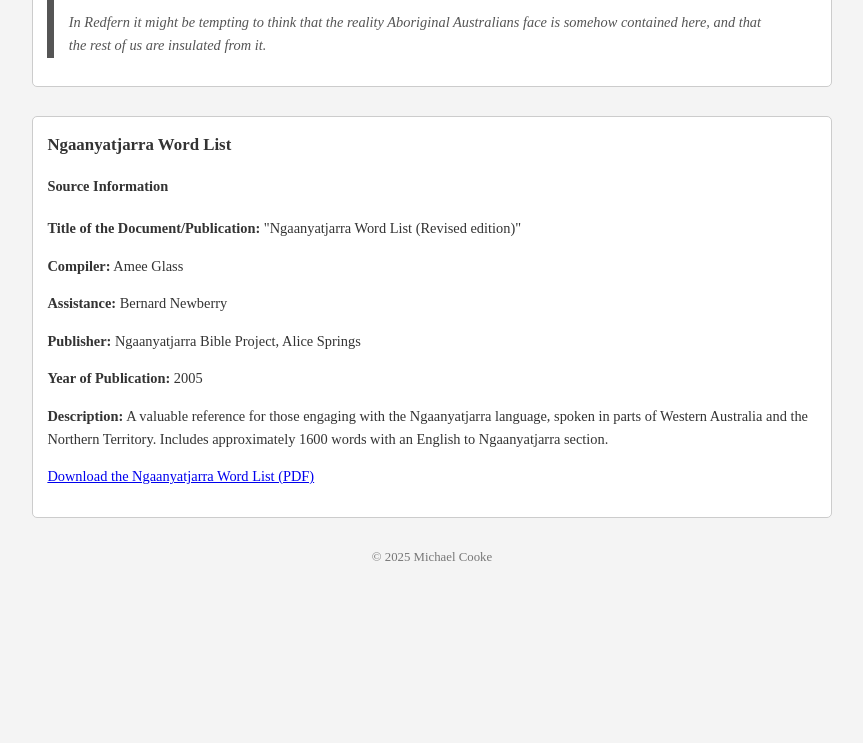
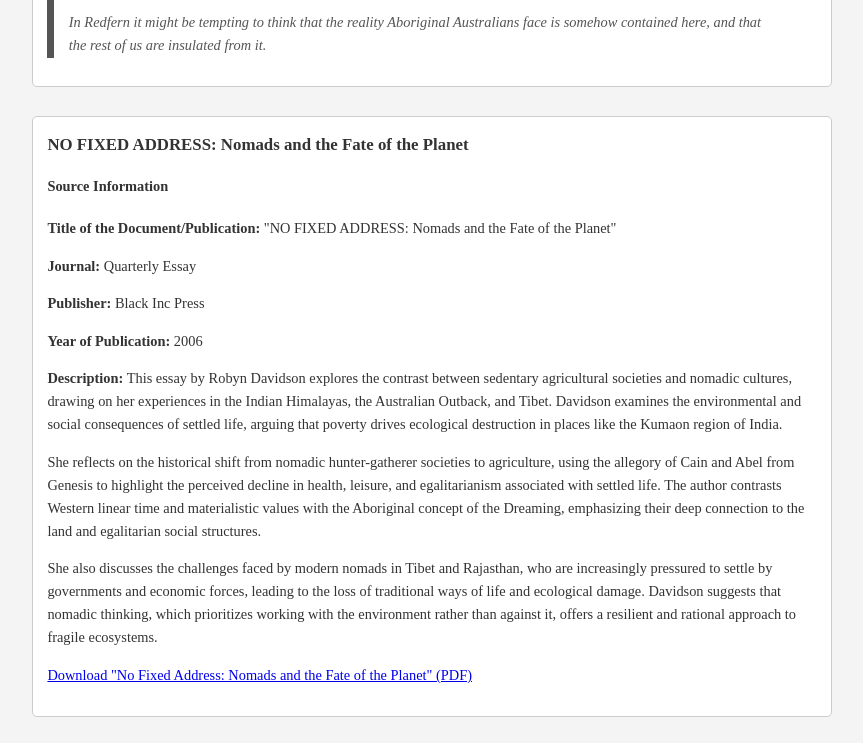
Before and after one commit to lesquid/michael-cooke-portfolio, a plain HTML site: page resources.html in a window 1280 px wide. Shown: the part 1080-1823 px from the top of the page, without its empty margins (208-1071 px from the left). Before the commit the page ends 1679 px from the top, so only its background shows below. Drawn offline with Linux system fonts and the light colour scheme.

Commit message:
Update resources.html
updated with Robyn Davidson's 2006 quarterly essay

```diff
--- a/resources.html
+++ b/resources.html
@@ -45,6 +45,25 @@
         </section>
 
         <section class="resource-item">
+            <h3>NO FIXED ADDRESS: Nomads and the Fate of the Planet</h3>
+            <div class="source-info">
+                <h4>Source Information</h4>
+                <p><strong>Title of the Document/Publication:</strong> "NO FIXED ADDRESS: Nomads and the Fate of the Planet"</p>
+                <p><strong>Journal:</strong> Quarterly Essay</p>
+                <p><strong>Publisher:</strong> Black Inc Press</p>
+                <p><strong>Year of Publication:</strong> 2006</p>
+                <p><strong>Description:</strong> This essay by Robyn Davidson explores the contrast between sedentary agricultural societies and nomadic cultures, drawing on her experiences in the Indian Himalayas, the Australian Outback, and Tibet. Davidson examines the environmental and social consequences of settled life, arguing that poverty drives ecological destruction in places like the Kumaon region of India.</p>
+                <p>She reflects on the historical shift from nomadic hunter-gatherer societies to agriculture, using the allegory of Cain and Abel from Genesis to highlight the perceived decline in health, leisure, and egalitarianism associated with settled life. The author contrasts Western linear time and materialistic values with the Aboriginal concept of the Dreaming, emphasizing their deep connection to the land and egalitarian social structures.</p>
+                <p>She also discusses the challenges faced by modern nomads in Tibet and Rajasthan, who are increasingly pressured to settle by governments and economic forces, leading to the loss of traditional ways of life and ecological damage. Davidson suggests that nomadic thinking, which prioritizes working with the environment rather than against it, offers a resilient and rational approach to fragile ecosystems.</p>
+            </div>
+            <p>
+                <a href="resources/no-fixed-address-robyn-davidson.pdf" target="_blank">
+                    Download "No Fixed Address: Nomads and the Fate of the Planet" (PDF)
+                </a>
+            </p>
+        </section>
+
+        <section class="resource-item">
             <h3>Ngaanyatjarra Word List</h3>
             <div class="source-info">
                 <h4>Source Information</h4>
```
